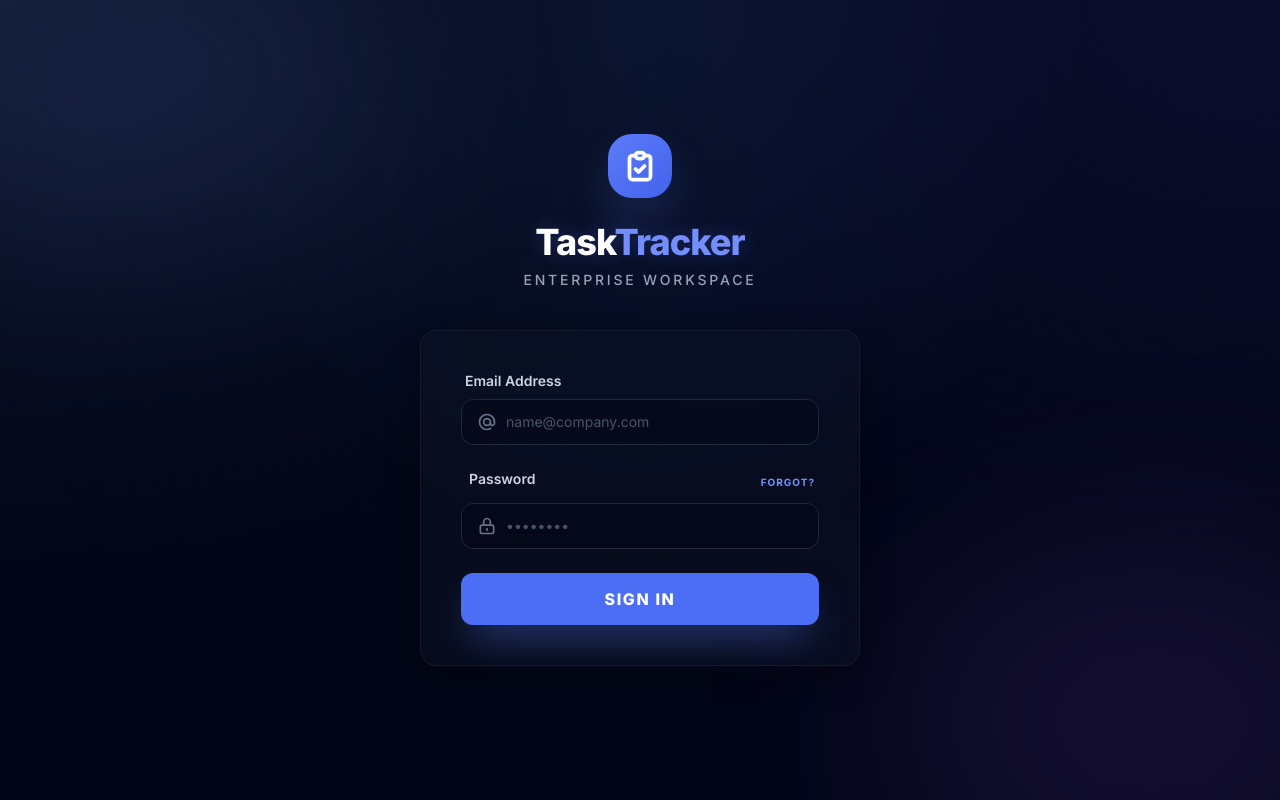
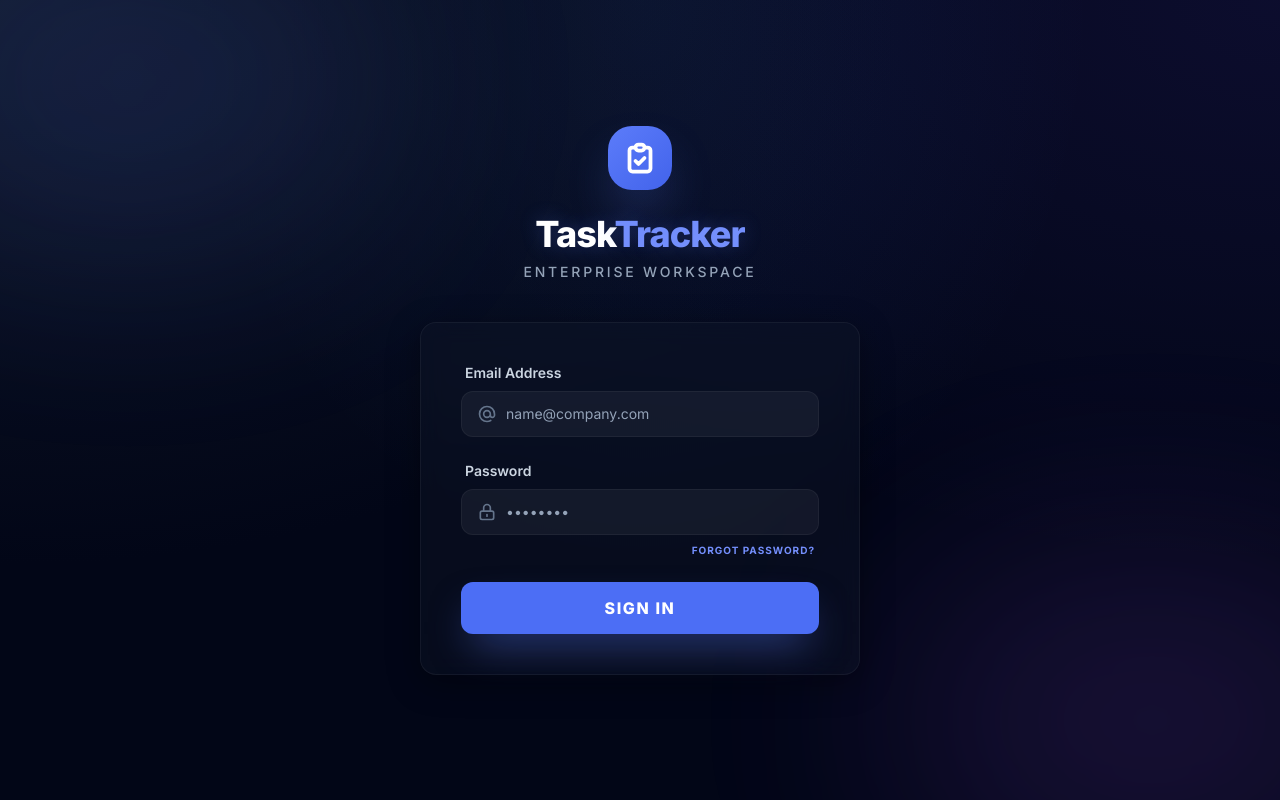
Before and after one commit to Dharshu133/Task-Tracker, a Next.js app: page /login in a window 1280 px wide. Built offline with nearby package versions, Linux system fonts and the light colour scheme.

Commit message:
added backlog features

```diff
--- a/app/login/page.tsx
+++ b/app/login/page.tsx
@@ -81,7 +81,7 @@ export default function LoginPage() {
 
             {/* Email */}
             <div className="space-y-2">
-              <label htmlFor="email" className="label text-slate-300">Email Address</label>
+              <label htmlFor="email" className="label text-black">Email Address</label>
               <div className="relative group">
                 <div className="absolute inset-y-0 left-0 pl-4 flex items-center pointer-events-none text-slate-500 group-focus-within:text-brand-500 transition-colors">
                   <svg className="w-5 h-5" fill="none" viewBox="0 0 24 24" stroke="currentColor" strokeWidth={2}>
@@ -95,7 +95,7 @@ export default function LoginPage() {
                   value={email}
                   onChange={(e) => setEmail(e.target.value)}
                   placeholder="name@company.com"
-                  className="input-field pl-11 bg-white/5 border-white/5 text-white placeholder-slate-500 hover:bg-white/10 focus:bg-white/10 transition-all"
+                  className="input-field pl-11 bg-white dark:bg-white/5 border-slate-300 dark:border-white/5 text-black dark:text-white placeholder-slate-500 dark:placeholder-slate-400 hover:bg-slate-100 dark:hover:bg-white/10 focus:bg-white dark:focus:bg-white/10 transition-all"
                   disabled={loading}
                 />
               </div>
@@ -103,10 +103,7 @@ export default function LoginPage() {
 
             {/* Password */}
             <div className="space-y-2">
-              <div className="flex items-center justify-between px-1">
-                <label htmlFor="password" className="label text-slate-300">Password</label>
-                <a href="#" className="text-[10px] font-bold text-brand-400 hover:text-brand-300 uppercase tracking-widest transition-colors">Forgot?</a>
-              </div>
+              <label htmlFor="password" className="label text-black">Password</label>
               <div className="relative group">
                 <div className="absolute inset-y-0 left-0 pl-4 flex items-center pointer-events-none text-slate-500 group-focus-within:text-brand-500 transition-colors">
                   <svg className="w-5 h-5" fill="none" viewBox="0 0 24 24" stroke="currentColor" strokeWidth={2}>
@@ -120,9 +117,12 @@ export default function LoginPage() {
                   value={password}
                   onChange={(e) => setPassword(e.target.value)}
                   placeholder="••••••••"
-                  className="input-field pl-11 bg-white/5 border-white/5 text-white placeholder-slate-500 hover:bg-white/10 focus:bg-white/10 transition-all"
+                  className="input-field pl-11 bg-white dark:bg-white/5 border-slate-300 dark:border-white/5 text-black dark:text-white placeholder-slate-500 dark:placeholder-slate-400 hover:bg-slate-100 dark:hover:bg-white/10 focus:bg-white dark:focus:bg-white/10 transition-all"
                   disabled={loading}
                 />
+              </div>
+              <div className="flex justify-end px-1">
+                <a href="#" className="text-[10px] font-bold text-brand-400 hover:text-brand-500 uppercase tracking-widest transition-colors">Forgot Password?</a>
               </div>
             </div>
 
```
